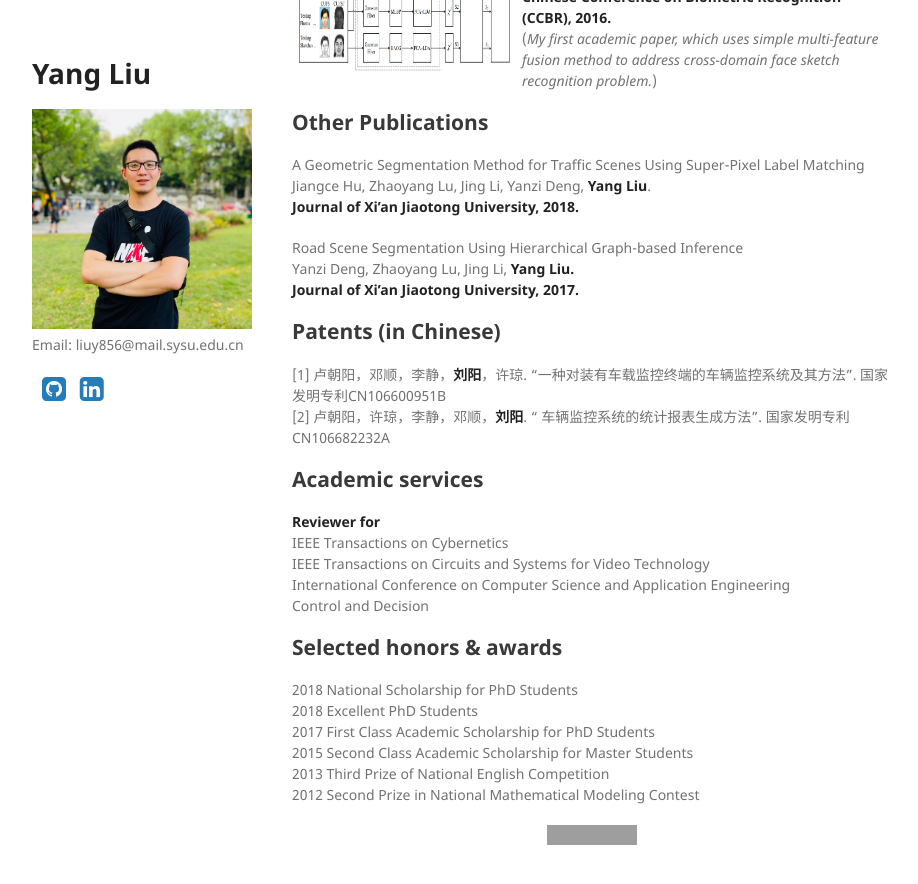
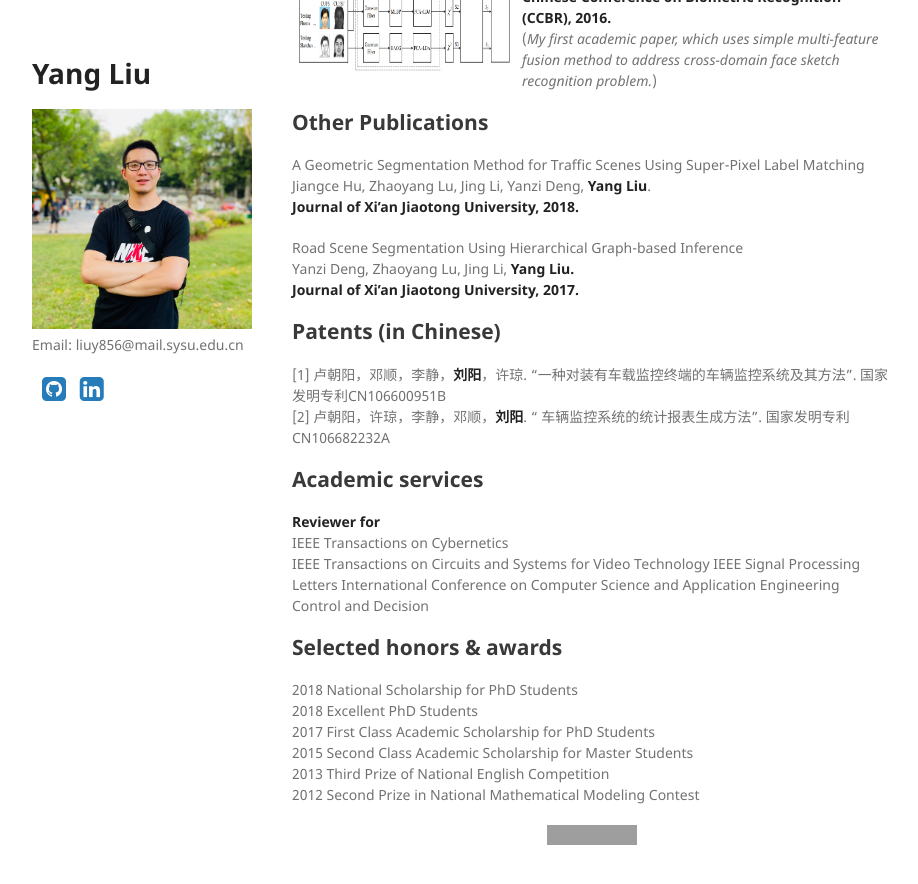
Before and after one commit to YangLiu9208/home, a Jekyll site: the page built from index.md, in a window 1280 px wide and 900 px high, scrolled down 2021 px. Shown: the top 884 px of the window, without its empty margins (178-1096 px from the left). Built offline with Jekyll 4.4.1, drawn with Linux system fonts in a browser that asks for light colours; a style sheet for code colours, icons or effects is not loaded; grey boxes are pictures that could not be loaded.

Commit message:
Update index.md

```diff
--- a/index.md
+++ b/index.md
@@ -113,6 +113,7 @@ Yanzi Deng, Zhaoyang Lu, Jing Li, **Yang Liu.**
 **Reviewer for**
 IEEE Transactions on Cybernetics
 IEEE Transactions on Circuits and Systems for Video Technology
+IEEE Signal Processing Letters
 International Conference on Computer Science and Application Engineering
 Control and Decision
 
```
